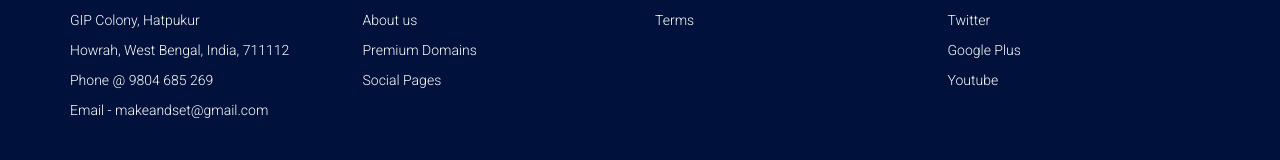
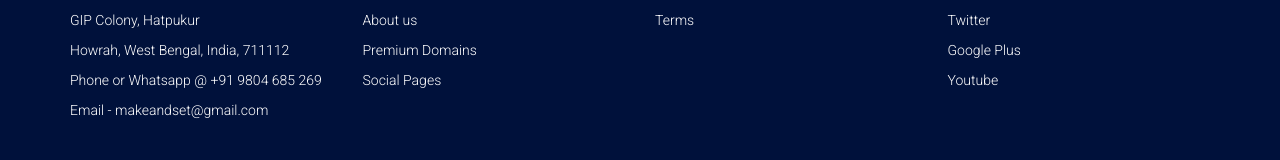
Before and after one commit to brandeddomains/predom, a plain HTML site: page index.html in a window 1280 px wide. Shown: the part 3621-3781 px from the top of the page. Drawn offline with nearby package versions, Linux system fonts and the light colour scheme; a script that the page names is missing.

Commit message:
Update index.html

```diff
--- a/index.html
+++ b/index.html
@@ -257,7 +257,7 @@
                         <p class="foo-text-2"> Santanu Samanta </p>
                         <p class="foo-text-2"> GIP Colony, Hatpukur </p>
                         <p class="foo-text-2"> Howrah, West Bengal, India, 711112</p>
-                        <p class="foo-text-2"> Phone @ 9804 685 269 </p>
+                        <p class="foo-text-2"> Phone or Whatsapp @ +91 9804 685 269 </p>
 			<p class="foo-text-2"> Email - makeandset@gmail.com </p>
                     </div>
                     <div class="col-md-3">
```
